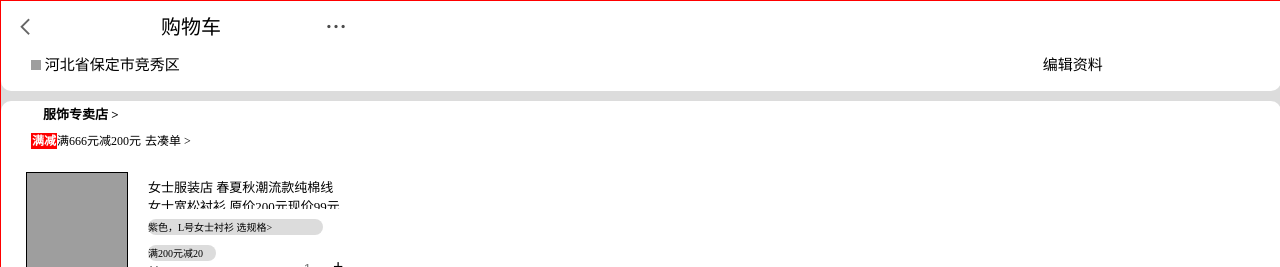
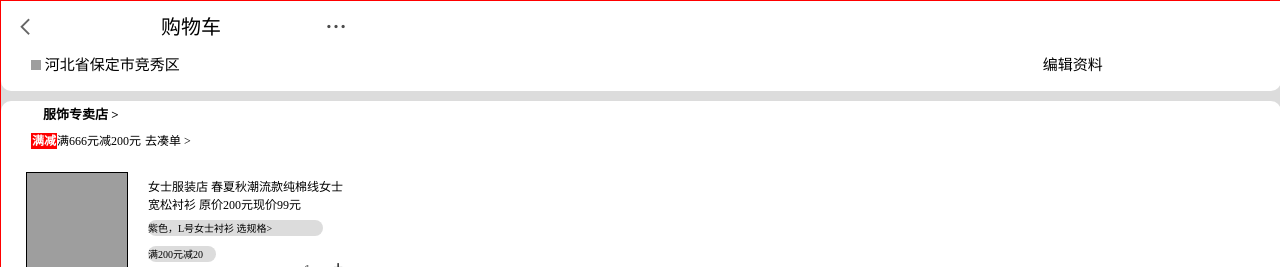
Before and after one commit to qiqichengxuyuan/test, a plain HTML site: page html/goodscar.html in a window 1280 px wide. Shown: the top 267 px of the page. Drawn offline with Linux system fonts and the light colour scheme; grey boxes are pictures that could not be loaded.

Commit message:
2020.8.1

```diff
--- a/html/goodscar.html
+++ b/html/goodscar.html
@@ -116,9 +116,9 @@
         }
         #car .zhong .bo .a .b{
             width: 195px;
-            height: 32px;
+            height: 33px;
             /*border: solid 1px red;*/
-            font-size: 13px;
+            font-size: 12px;
             display: -webkit-box;
             overflow: hidden;
             -webkit-box-orient: vertical;
```
